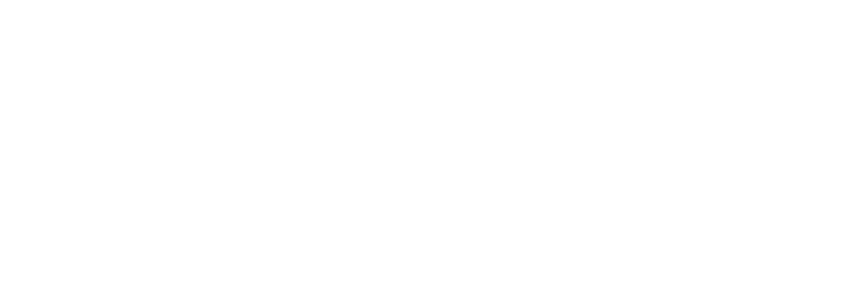
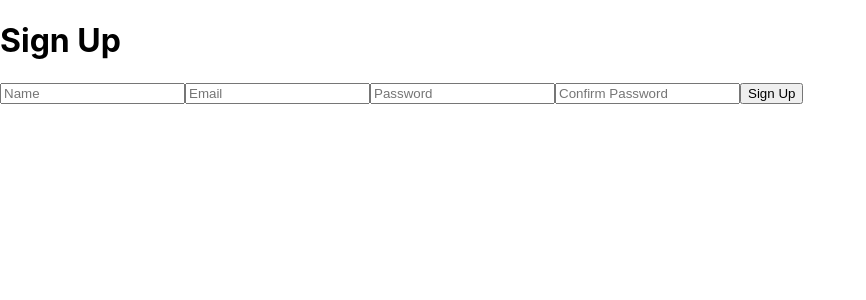
Before and after one commit to Raul184/MERN_TypeScript, a React (Create React App) app in the folder app/: page /signup in a window 1280 px wide. Shown: the top 300 px of the page, without its empty margins (0-866 px from the left). Built offline with nearby package versions, Linux system fonts and the light colour scheme.

Commit message:
functionality in signUp page completed/ styles in progress

```diff
--- a/app/src/App.tsx
+++ b/app/src/App.tsx
@@ -4,6 +4,7 @@ import { setContext } from 'apollo-link-context';
 import { Switch, Route } from 'react-router-dom';
 import './App.css';
 import Home from './pages/Home';
+import SignUp from './pages/SignUp';
 
 const httpLink = new HttpLink({ uri: 'http://localhost:4000' })
 const authLink = setContext(
@@ -28,6 +29,7 @@ function App() {
     <ApolloProvider client={client}>
       <Switch>
         <Route exact path='/' component={Home} />
+        <Route exact path='/signup' component={SignUp} />
       </Switch>
     </ApolloProvider>
   );
--- a/app/src/pages/SignUp.tsx
+++ b/app/src/pages/SignUp.tsx
@@ -1,24 +1,45 @@
 import { gql, useMutation } from '@apollo/client';
+import { useHistory } from 'react-router-dom';
+import { ErrorMessage, Field, Form, Formik } from 'formik';
 import React from 'react'
-import { ErrorMessage, Field, Form, Formik } from 'formik';
 import * as Yup from 'yup';
-import { history } from 'react-router-dom';
 
 
-const SIGNUP_MUTATIONS = gql`
+const SIGNUP_MUTATION = gql`
   mutation signup($name: String, $email: String!, $password: String!){
     signup(name: $name, email: $email, password: $password){
       token
     }
   }
 `
+interface SignupValues {
+  name: string,
+  email: string,
+  password: string,
+  confirmPassword: string
+}
 
 export default function SignUp() {
-  const { loading, error, token } = useMutation(SIGNUP_MUTATIONS)
-  if (loading) {
-    return <p>Loading...</p>
+  const history = useHistory()
+  const [signup, { data }] = useMutation(SIGNUP_MUTATION)
+
+  const initialValues: SignupValues = {
+    name: '',
+    email: '',
+    password: '',
+    confirmPassword: ''
   }
-  if (error) return <p>{error.message}</p>
+
+  const validationSchema = Yup.object({
+    name: Yup.string().max(15).required('Name is required'),
+    email: Yup.string().email('Invalid email address').required('Email is required'),
+    password: Yup.string().max(20).required('Password is required'),
+    confirmPassword: Yup.string().oneOf(
+      [Yup.ref('password'), null],
+      'Passwords do not match'
+    )
+  })
+
   return <>
     <h1>Sign Up</h1>
     <Formik
@@ -39,10 +60,11 @@ export default function SignUp() {
         <ErrorMessage name='name' component={'div'} />
         <Field name='email' type='text' placeholder='Email' />
         <ErrorMessage name='email' component={'div'} />
-        <Field name='password' type='text' placeholder='Password' />
+        <Field name='password' type='password' placeholder='Password' />
         <ErrorMessage name='password' component={'div'} />
-        <Field name='confirmPassword' type='text' placeholder='Confirm Password' />
+        <Field name='confirmPassword' type='password' placeholder='Confirm Password' />
         <ErrorMessage name='confirmPassword' component={'div'} />
+        <button type='submit'>Sign Up</button>
       </Form>
     </Formik>
   </>
```
